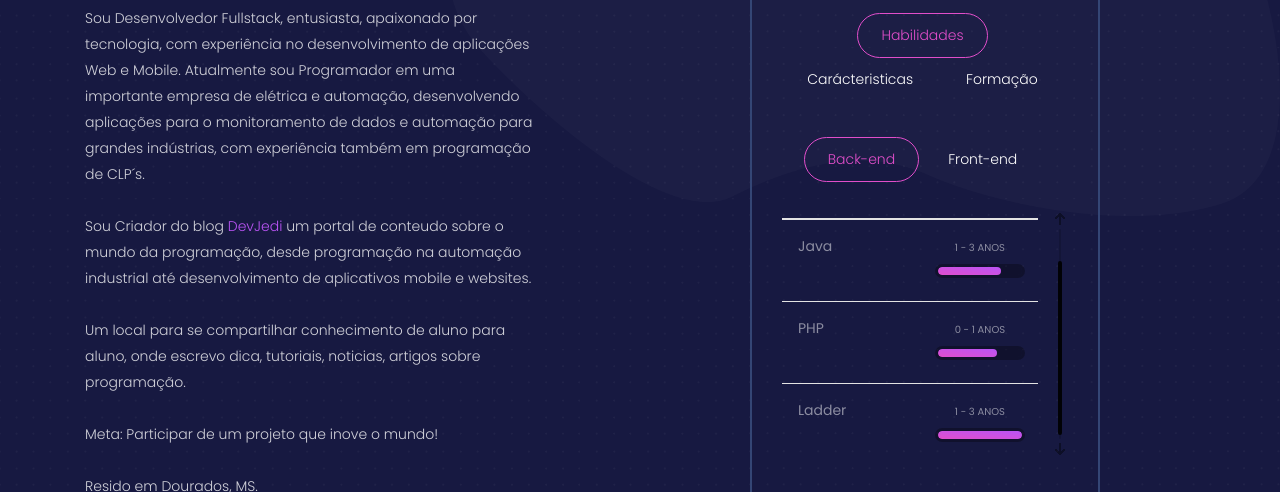
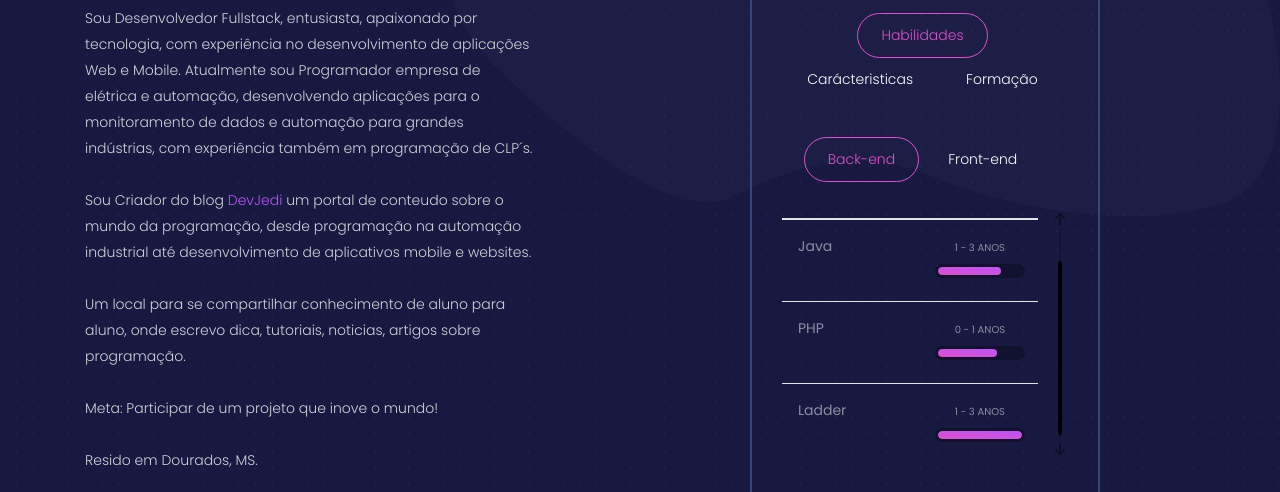
Before and after one commit to benits/benits.github.io, a website: page index.html in a window 1280 px wide. Shown: the part 406-898 px from the top of the page. Drawn offline with nearby package versions, Linux system fonts and the light colour scheme.

Commit message:
Update index.html

```diff
--- a/index.html
+++ b/index.html
@@ -119,7 +119,7 @@
             <h1 class="profile-title text-left">Matheus Benites</h1>
             <h5 class="text-on-back">DEV</h5>
             <p class="profile-description">Sou Desenvolvedor Fullstack, entusiasta, apaixonado por tecnologia, com experiência no desenvolvimento de aplicações Web e Mobile.
-              Atualmente sou Programador em uma importante empresa de elétrica e automação, desenvolvendo aplicações para o monitoramento de dados e automação para grandes indústrias, com experiência também em programação de CLP´s.
+              Atualmente sou Programador empresa de elétrica e automação, desenvolvendo aplicações para o monitoramento de dados e automação para grandes indústrias, com experiência também em programação de CLP´s.
             </br></br>
             Sou Criador do blog <a href="https://www.devjedi.com.br/" target="_blank">DevJedi</a> um portal de conteudo sobre o mundo da programação, desde
             programação na automação industrial até desenvolvimento de aplicativos mobile e websites.</br></br>
```
